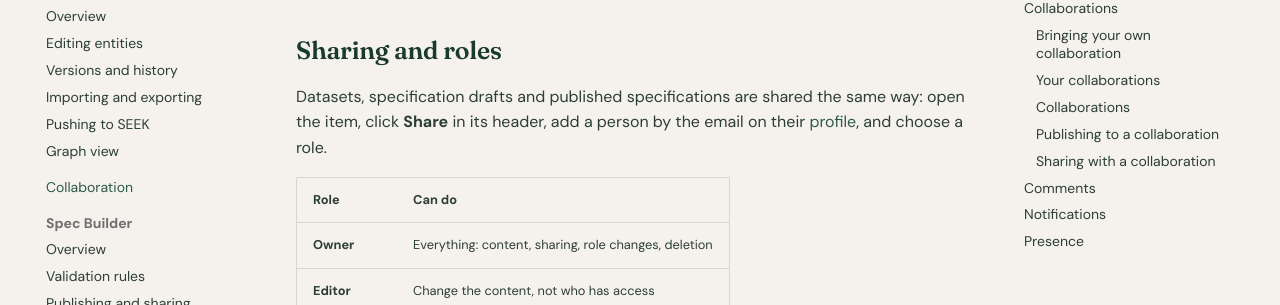
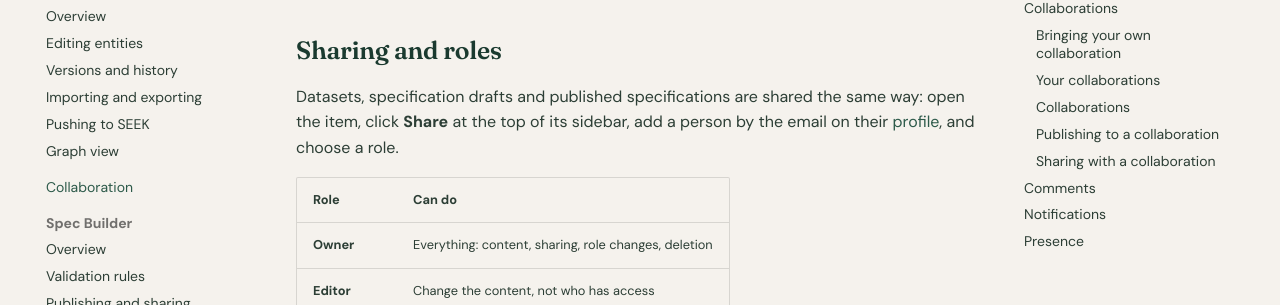
Before and after one commit to sorenwacker/metaseed-hub, an MkDocs documentation site: the page built from docs/collaboration.md, in a window 1280 px wide and 900 px high. Shown: the part 238-543 px from the top of the window. Built offline with MkDocs 1.6.1 and Material for MkDocs 9.7.7, drawn with Linux system fonts in a browser that asks for light colours; comment, search, counter and statistics services are not loaded.

Commit message:
Put the Share button in the sidebar, where sharing has always been looked for

```diff
--- a/docs/collaboration.md
+++ b/docs/collaboration.md
@@ -4,7 +4,7 @@ Datasets and specification drafts can be shared with other people and discussed
 
 ## Sharing and roles
 
-Datasets, specification drafts and published specifications are shared the same way: open the item, click **Share** in its header, add a person by the email on their [profile](getting-started.md#your-profile), and choose a role.
+Datasets, specification drafts and published specifications are shared the same way: open the item, click **Share** at the top of its sidebar, add a person by the email on their [profile](getting-started.md#your-profile), and choose a role.
 
 | Role | Can do |
 |------|--------|
--- a/src/metaseed_hub/ui/templates/overview_home.html
+++ b/src/metaseed_hub/ui/templates/overview_home.html
@@ -69,7 +69,7 @@
                 <svg class="setup-step-icon" width="32" height="32" viewBox="0 0 24 24" fill="none" stroke="currentColor" stroke-width="1.6" stroke-linecap="round" stroke-linejoin="round" aria-hidden="true"><circle cx="9" cy="8" r="3"/><path d="M3 20a6 6 0 0 1 12 0"/><circle cx="17" cy="10" r="2.5"/><path d="M15.5 20a5 5 0 0 1 5.5-4.9"/></svg>
                 <h3>Share with colleagues</h3>
                 <p>
-                    Open a dataset, a draft or a specification and click <strong>Share</strong> at the top. Add
+                    Open a dataset, a draft or a specification and click <strong>Share</strong> in the sidebar. Add
                     someone by the email on their profile and choose Owner, Editor or Viewer. The
                     <strong>Comments</strong> tab keeps the discussion on the record itself.
                 </p>
--- a/src/metaseed_hub/ui/templates/spec_builder/base.html
+++ b/src/metaseed_hub/ui/templates/spec_builder/base.html
@@ -45,8 +45,6 @@
             <a href="/hub/spec-builder/{{ draft_id }}/export/doc/xlsx" class="btn btn-sm" download title="The model as an Excel workbook: Entities, Fields and Rules sheets">XLSX</a>
         </div>
         <div class="toolbar-right">
-            {% set share_url = "/hub/sharing/draft/" ~ draft_id %}
-            {% include "partials/share_button.html" %}
             <form method="post" action="/hub/spec-builder/{{ draft_id }}/reset"
                   class="inline-form"
                   onsubmit="return confirm('Clear all entities and start fresh?')">
@@ -89,6 +87,10 @@
             </button>
 
             <!-- Sidebar tabs -->
+            <div class="sidebar-share">
+                {% set share_url = "/hub/sharing/draft/" ~ draft_id %}
+                {% include "partials/share_button.html" %}
+            </div>
             <div class="sidebar-tabs">
                 <button class="sidebar-tab active" data-tab="metadata" onclick="switchSidebarTab('metadata')">
                     Profile
```
Also changed, not shown: CHANGELOG.md (+1 -1 lines), docs/datasets/index.md (+1 -1 lines), docs/spec-builder/index.md (+1 -1 lines), src/metaseed_hub/ui/templates/dataset.html (+4 -4 lines), src/metaseed_hub/ui/templates/spec_builder/view.html (+6 -4 lines), src/metaseed_hub/ui/static/css/hub.css, 1 other file.
